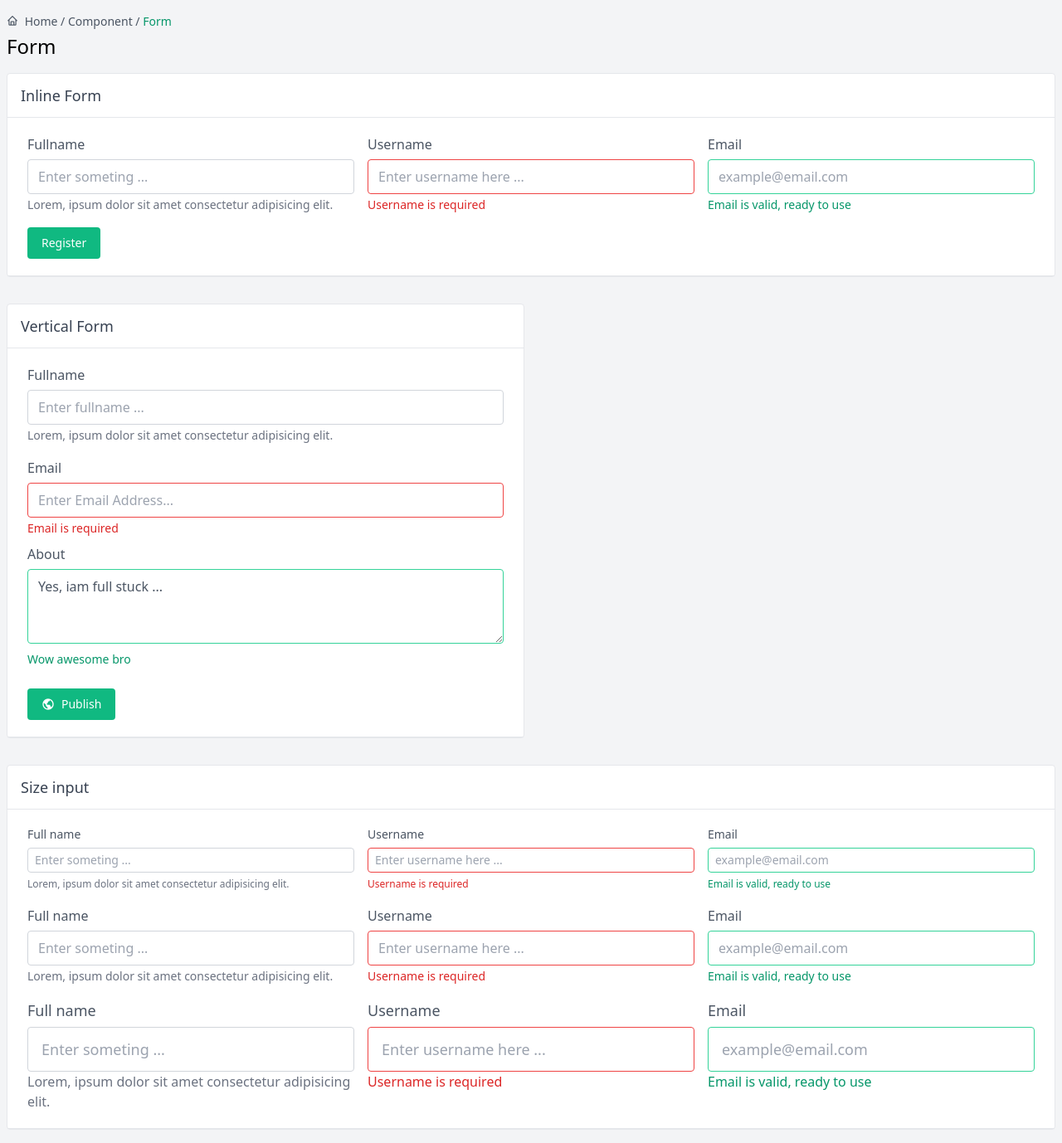
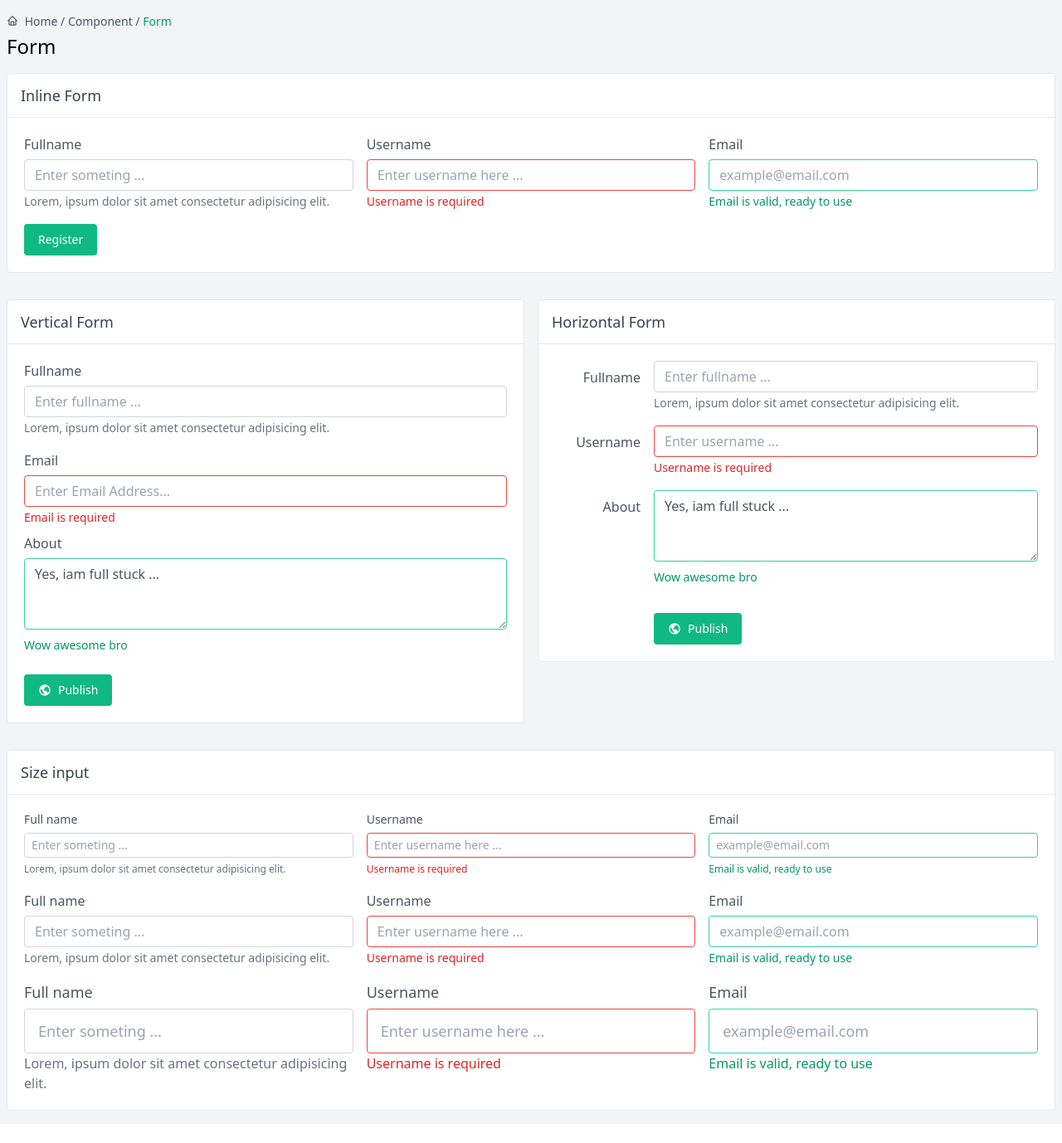
Before and after one commit to undercode99/jakarta-lte, a web app: file pages/components/form.html in a window 1280 px wide. Shown: the part 56-1434 px from the top of the page at 83% size. After the commit the page ends 1395 px from the top, so only its background shows below. Run offline with its HTML, style and script files only (its server is not run), Linux system fonts and the light colour scheme; style sheets or scripts are compiled from the project's sources.

Commit message:
update form

```diff
--- a/pages/components/form.html
+++ b/pages/components/form.html
@@ -328,13 +328,13 @@
             <div class="py-3 px-4 border-b flex justify-between items-center">
               <h2 class="text-lg font-medium text-gray-700">Inline Form</h2>
             </div>
-            <div class="py-3 px-4 text-gray-600 border-b">
+            <div class="p-3 text-gray-600">
               <form>
                 <div class="flex flex-wrap">
                   <div class="w-full md:w-1/3 p-2">
                     <label class="block mb-1.5">Fullname</label>
                     <input
-                      class="focus:border-blue-400 focus:ring-2 focus:ring-blue-200 focus:outline-none w-full text-base placeholder-gray-400 border border-gray-300 rounded py-2 px-3"
+                      class="focus:border-blue-400 focus:ring-2 focus:ring-blue-200 focus:outline-none w-full text-base placeholder-gray-400 border border-gray-300 rounded py-1.5 px-3"
                       type="text"
                       placeholder="Enter someting ..."
                     />
@@ -346,7 +346,7 @@
                   <div class="w-full md:w-1/3 p-2">
                     <label class="block mb-1.5">Username</label>
                     <input
-                      class="focus:ring-2 focus:ring-red-200 focus:outline-none w-full text-base placeholder-gray-400 border border-red-500 rounded py-2 px-3"
+                      class="focus:ring-2 focus:ring-red-200 focus:outline-none w-full text-base placeholder-gray-400 border border-red-500 rounded py-1.5 px-3"
                       type="text"
                       placeholder="Enter username here ..."
                       required
@@ -358,7 +358,7 @@
                   <div class="w-full md:w-1/3 p-2">
                     <label class="block mb-1.5">Email</label>
                     <input
-                      class="border-green-400 focus:ring-1 focus:ring-green-200 focus:outline-none w-full text-base placeholder-gray-400 border rounded py-2 px-3"
+                      class="border-green-400 focus:ring-1 focus:ring-green-200 focus:outline-none w-full text-base placeholder-gray-400 border rounded py-1.5 px-3"
                       type="email"
                       placeholder="example@email.com"
                     />
@@ -383,12 +383,12 @@
             <div class="py-3 px-4 border-b flex justify-between items-center">
               <h2 class="text-lg font-medium text-gray-700">Vertical Form</h2>
             </div>
-            <div class="py-3 px-4 text-gray-600 border-b">
+            <div class="p-3 text-gray-600">
               <form>
                 <div class="block p-2">
                   <label class="block mb-1.5">Fullname</label>
                   <input
-                    class="focus:border-blue-400 focus:ring-2 focus:ring-blue-200 focus:outline-none w-full text-base placeholder-gray-400 border border-gray-300 rounded py-2 px-3"
+                    class="focus:border-blue-400 focus:ring-2 focus:ring-blue-200 focus:outline-none w-full text-base placeholder-gray-400 border border-gray-300 rounded py-1.5 px-3"
                     type="text"
                     placeholder="Enter fullname ..."
                   />
@@ -400,7 +400,7 @@
                 <div class="block p-2">
                   <label class="block mb-1.5">Email</label>
                   <input
-                    class="focus:ring-2 focus:ring-red-200 focus:outline-none w-full text-base placeholder-gray-400 border border-red-500 rounded py-2 px-3"
+                    class="focus:ring-2 focus:ring-red-200 focus:outline-none w-full text-base placeholder-gray-400 border border-red-500 rounded py-1.5 px-3"
                     type="text"
                     placeholder="Enter Email Address..."
                     required
@@ -411,7 +411,7 @@
                   <div>
                     <label class="block mb-1.5">About</label>
                     <textarea
-                      class="border-green-400 focus:ring-1 focus:ring-green-200 focus:outline-none w-full text-base placeholder-gray-400 border rounded py-2 px-3"
+                      class="border-green-400 focus:ring-1 focus:ring-green-200 focus:outline-none w-full text-base placeholder-gray-400 border rounded py-1.5 px-3"
                       rows="3"
                       placeholder="Enter some long form content."
                     >
@@ -432,12 +432,83 @@ Yes, iam full stuck ...</textarea
             </div>
           </div>
         </div>
+
+        <div class="md:w-1/2">
+          <div class="bg-white border rounded mx-2 my-4">
+            <div class="py-3 px-4 border-b flex justify-between items-center">
+              <h2 class="text-lg font-medium text-gray-700">Horizontal Form</h2>
+            </div>
+            <div class="p-3 text-gray-600">
+              <form>
+                <div class="p-2 flex">
+                  <label class="w-1/4 inline py-2 pr-4 text-right"
+                    >Fullname</label
+                  >
+                  <div class="w-full">
+                    <input
+                      class="focus:border-blue-400 focus:ring-2 focus:ring-blue-200 focus:outline-none w-full text-base placeholder-gray-400 border border-gray-300 rounded py-1.5 px-3"
+                      type="text"
+                      placeholder="Enter fullname ..."
+                    />
+                    <span class="text-sm text-gray-500"
+                      >Lorem, ipsum dolor sit amet consectetur adipisicing
+                      elit.</span
+                    >
+                  </div>
+                </div>
+
+                <div class="p-2 flex">
+                  <label class="w-1/4 inline py-2 pr-4 text-right"
+                    >Username</label
+                  >
+                  <div class="w-full">
+                    <input
+                      class="focus:ring-2 focus:ring-red-200 focus:outline-none w-full text-base placeholder-gray-400 border border-red-500 rounded py-1.5 px-3"
+                      type="text"
+                      placeholder="Enter username ..."
+                    />
+                    <span class="text-sm text-red-600"
+                      >Username is required</span
+                    >
+                  </div>
+                </div>
+
+                <div class="p-2 flex">
+                  <label class="w-1/4 inline py-2 pr-4 text-right">About</label>
+                  <div class="w-full">
+                    <textarea
+                      class="border-green-400 focus:ring-1 focus:ring-green-200 focus:outline-none w-full text-base placeholder-gray-400 border rounded py-1.5 px-3"
+                      rows="3"
+                      placeholder="Enter some long form content."
+                      spellcheck="false"
+                    >
+Yes, iam full stuck ...</textarea
+                    >
+                    <span class="text-sm text-green-600">Wow awesome bro</span>
+                  </div>
+                </div>
+
+                <div class="p-2 flex  mt-4">
+                  <label class="w-1/4 inline py-2 pr-4 text-right"></label>
+                  <div class="w-full">
+                    <button
+                      class="px-4 py-2 text-sm border border-transparent rounded bg-green-500 text-white hover:bg-green-400 focus:outline-none focus:border-green-500 focus:shadow-outline-green active:bg-green-500 transition duration-150 ease-in-out inline-flex items-center"
+                    >
+                      <i class="bx bx-world text-white mr-2 text-base"></i>
+                      Publish
+                    </button>
+                  </div>
+                </div>
+              </form>
+            </div>
+          </div>
+        </div>
         <div class="w-full">
           <div class="bg-white border rounded mx-2 my-4">
             <div class="py-3 px-4 border-b flex justify-between items-center">
               <h2 class="text-lg font-medium text-gray-700">Size input</h2>
             </div>
-            <div class="py-3 px-4 text-gray-600 border-b">
+            <div class="p-3 text-gray-600">
               <form>
                 <div class="flex flex-wrap">
                   <div class="w-full md:w-1/3 px-2 py-2">
@@ -483,7 +554,7 @@ Yes, iam full stuck ...</textarea
                   <div class="w-full md:w-1/3 px-2 py-2">
                     <label class="block mb-1.5 text-base">Full name</label>
                     <input
-                      class="focus:border-blue-400 focus:ring-2 focus:ring-blue-200 focus:outline-none w-full text-base placeholder-gray-400 border border-gray-300 rounded py-2 px-3"
+                      class="focus:border-blue-400 focus:ring-2 focus:ring-blue-200 focus:outline-none w-full text-base placeholder-gray-400 border border-gray-300 rounded py-1.5 px-3"
                       type="text"
                       placeholder="Enter someting ..."
                     />
@@ -495,7 +566,7 @@ Yes, iam full stuck ...</textarea
                   <div class="w-full md:w-1/3 px-2 py-2">
                     <label class="block mb-1.5 text-base">Username</label>
                     <input
-                      class="focus:ring-2 focus:ring-red-200 focus:outline-none w-full text-base placeholder-gray-400 border border-red-500 rounded py-2 px-3"
+                      class="focus:ring-2 focus:ring-red-200 focus:outline-none w-full text-base placeholder-gray-400 border border-red-500 rounded py-1.5 px-3"
                       type="text"
                       placeholder="Enter username here ..."
                       required
@@ -507,7 +578,7 @@ Yes, iam full stuck ...</textarea
                   <div class="w-full md:w-1/3 px-2 py-2">
                     <label class="block mb-1.5 text-base">Email</label>
                     <input
-                      class="border-green-400 focus:ring-1 focus:ring-green-200 focus:outline-none w-full text-base placeholder-gray-400 border rounded py-2 px-3"
+                      class="border-green-400 focus:ring-1 focus:ring-green-200 focus:outline-none w-full text-base placeholder-gray-400 border rounded py-1.5 px-3"
                       type="email"
                       placeholder="example@email.com"
                     />
```
